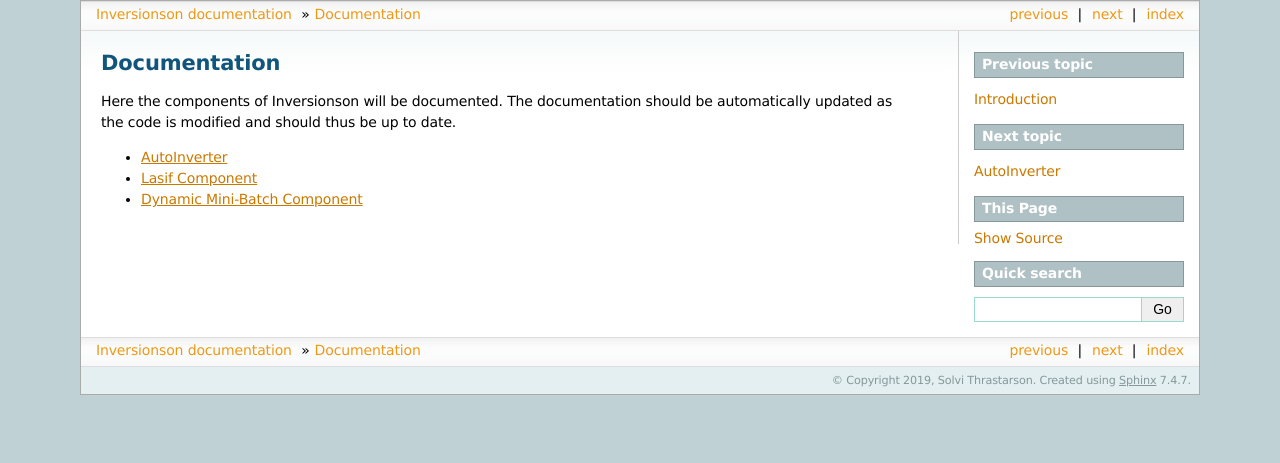
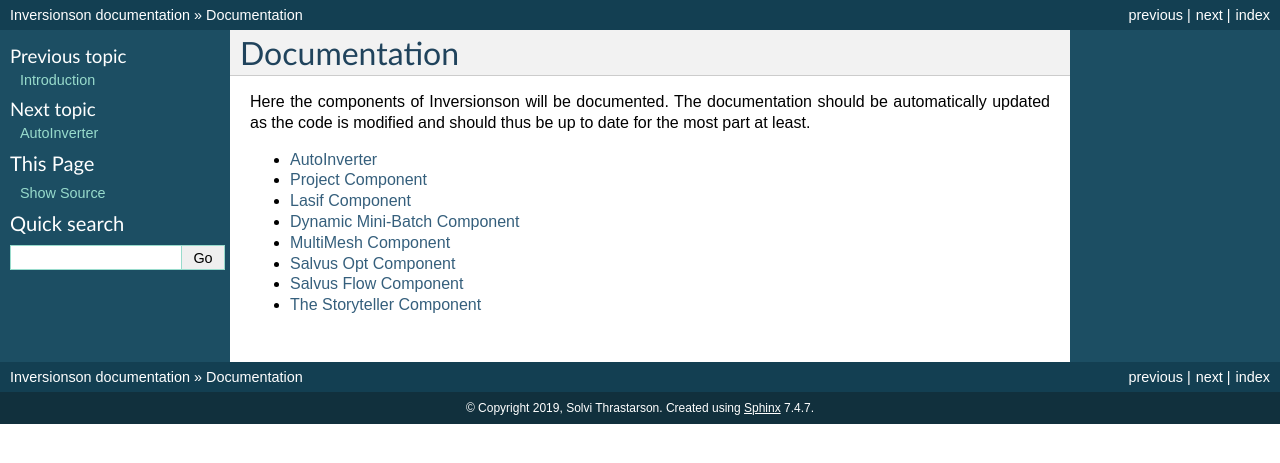
Before and after one commit to solvithrastar/Inversionson, a Sphinx documentation site: the page built from docs/Documentation.rst, in a window 1280 px wide. Shown: the top 463 px of the page. Built offline with Sphinx 7.4.7, drawn with Linux system fonts in a browser that asks for light colours.

Commit message:
Some documentation stuff

```diff
--- a/docs/Documentation.rst
+++ b/docs/Documentation.rst
@@ -3,11 +3,16 @@ Documentation
 
 Here the components of Inversionson will be documented. The
 documentation should be automatically updated as the code is modified
-and should thus be up to date.
+and should thus be up to date for the most part at least.
 
 .. toctree::
    :maxdepth: 1
 
    doc_Autoinverter
+   doc_Project
    doc_Lasif
    doc_Batch
+   doc_Multimesh
+   doc_Opt
+   doc_Flow
+   doc_Storyteller
--- a/docs/conf.py
+++ b/docs/conf.py
@@ -52,7 +52,15 @@ pygments_style = 'sphinx'
 # The theme to use for HTML and HTML Help pages.  See the documentation for
 # a list of builtin themes.
 #
-html_theme = 'sphinxdoc'
+html_theme = 'classic'
+# html_theme_options = {
+#         "sidebarbgcolor":"#000000",
+#         "sidebartextcolor":"#EE82EE",
+#         "sidebarlinkcolor":"#40E0D0",
+#         "relbarbgcolor":"#000000",
+#         "relbartextcolor":"#EE82EE",
+#         "relbarlinkcolor":"#40E0D0"
+#}
 
 # Add any paths that contain custom static files (such as style sheets) here,
 # relative to this directory. They are copied after the builtin static files,
```
Also changed, not shown: docs/doc_Flow.rst (added, +16 -0 lines), docs/doc_Opt.rst (added, +27 -0 lines), docs/doc_Project.rst (added, +18 -0 lines), docs/doc_Storyteller.rst (added, +16 -0 lines).
